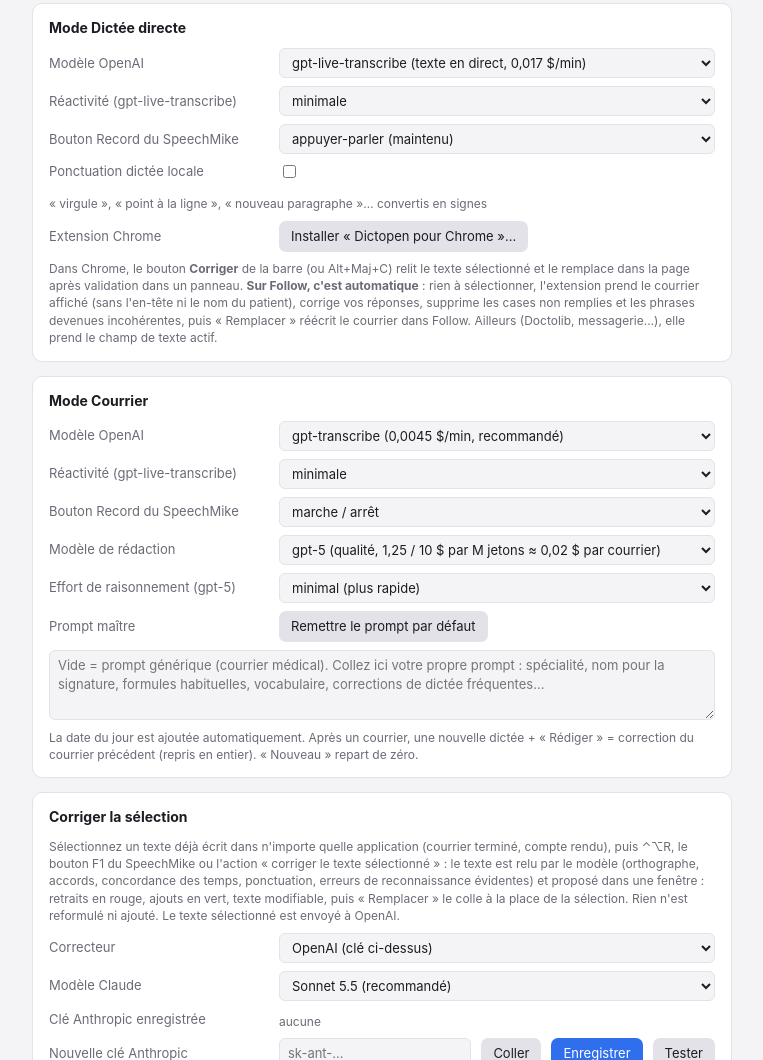
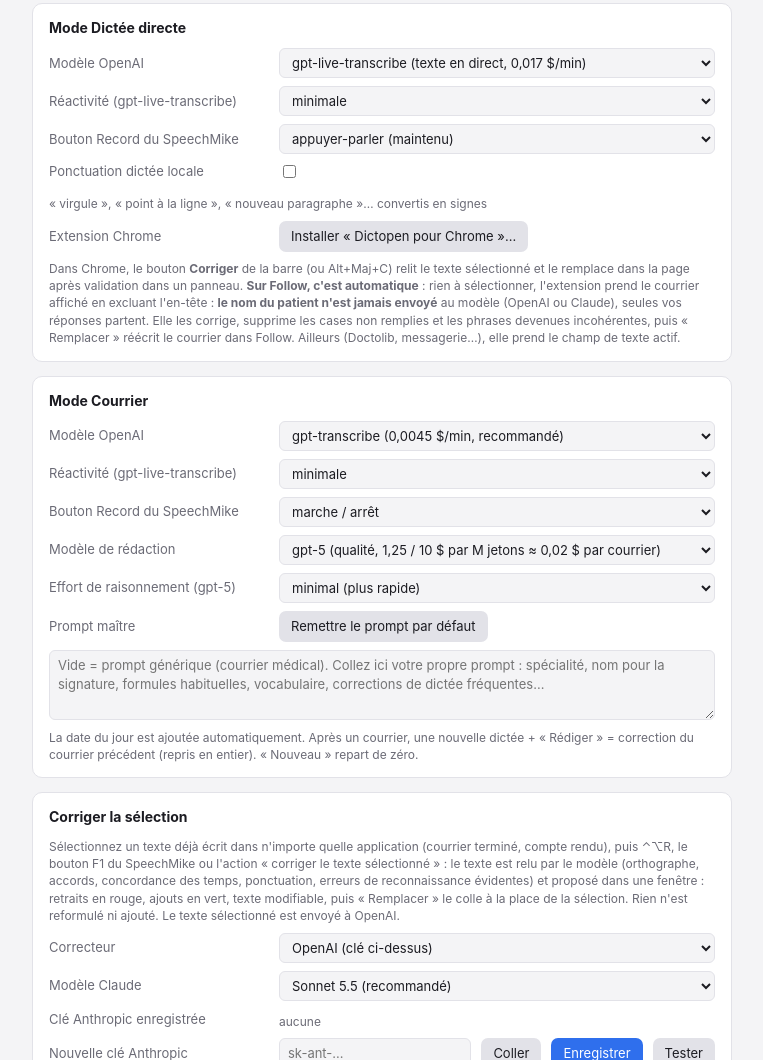
Before and after one commit to leceuv/Dictopen, a browser extension: page renderer/settings.html in a window 1280 px wide. Shown: the part 652-1712 px from the top of the page, without its empty margins (258-1021 px from the left). Drawn offline with Linux system fonts and the light colour scheme.

Commit message:
Réglages : mention explicite que le nom du patient n'est jamais envoyé (Follow)
Co-Authored-By: Claude Fable 5.1 <noreply@anthropic.com>

```diff
--- a/renderer/settings.html
+++ b/renderer/settings.html
@@ -94,7 +94,7 @@
       <select id="d_record"><option value="pressed">appuyer-parler (maintenu)</option><option value="toggle">marche / arrêt</option></select></div>
     <div class="row"><label>Ponctuation dictée locale</label><input type="checkbox" id="d_punct"><span class="hint">« virgule », « point à la ligne », « nouveau paragraphe »… convertis en signes</span></div>
     <div class="row"><label>Extension Chrome</label><button class="secondary" id="extInstall">Installer « Dictopen pour Chrome »…</button><span class="hint" id="extResult"></span></div>
-    <p class="hint">Dans Chrome, le bouton <b>Corriger</b> de la barre (ou Alt+Maj+C) relit le texte sélectionné et le remplace dans la page après validation dans un panneau. <b>Sur Follow, c'est automatique</b> : rien à sélectionner, l'extension prend le courrier affiché (sans l'en-tête ni le nom du patient), corrige vos réponses, supprime les cases non remplies et les phrases devenues incohérentes, puis « Remplacer » réécrit le courrier dans Follow. Ailleurs (Doctolib, messagerie…), elle prend le champ de texte actif.</p>
+    <p class="hint">Dans Chrome, le bouton <b>Corriger</b> de la barre (ou Alt+Maj+C) relit le texte sélectionné et le remplace dans la page après validation dans un panneau. <b>Sur Follow, c'est automatique</b> : rien à sélectionner, l'extension prend le courrier affiché en excluant l'en-tête : <b>le nom du patient n'est jamais envoyé</b> au modèle (OpenAI ou Claude), seules vos réponses partent. Elle les corrige, supprime les cases non remplies et les phrases devenues incohérentes, puis « Remplacer » réécrit le courrier dans Follow. Ailleurs (Doctolib, messagerie…), elle prend le champ de texte actif.</p>
     <p class="hint" id="extSteps" style="display:none"></p>
   </section>
 
```
